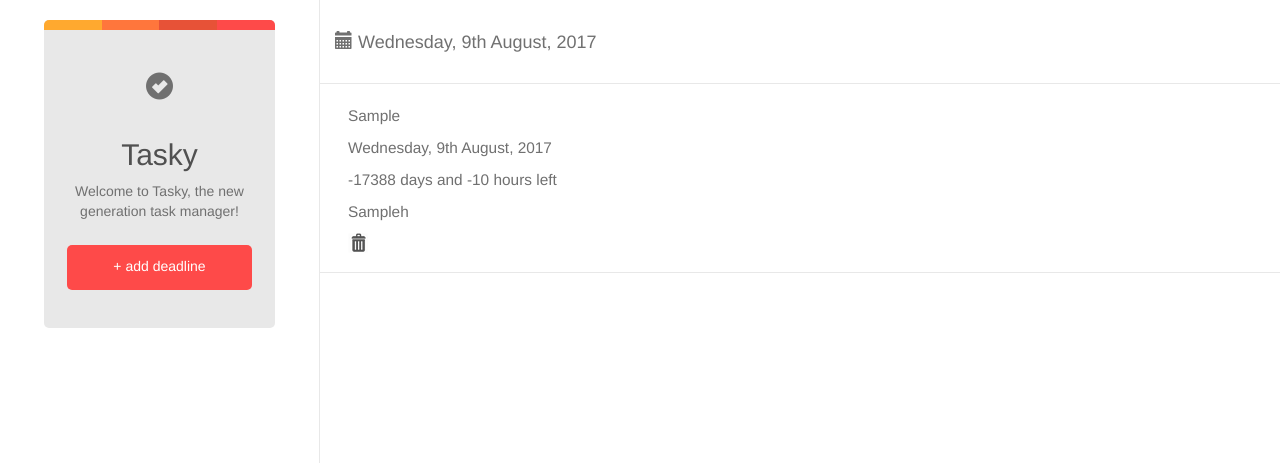
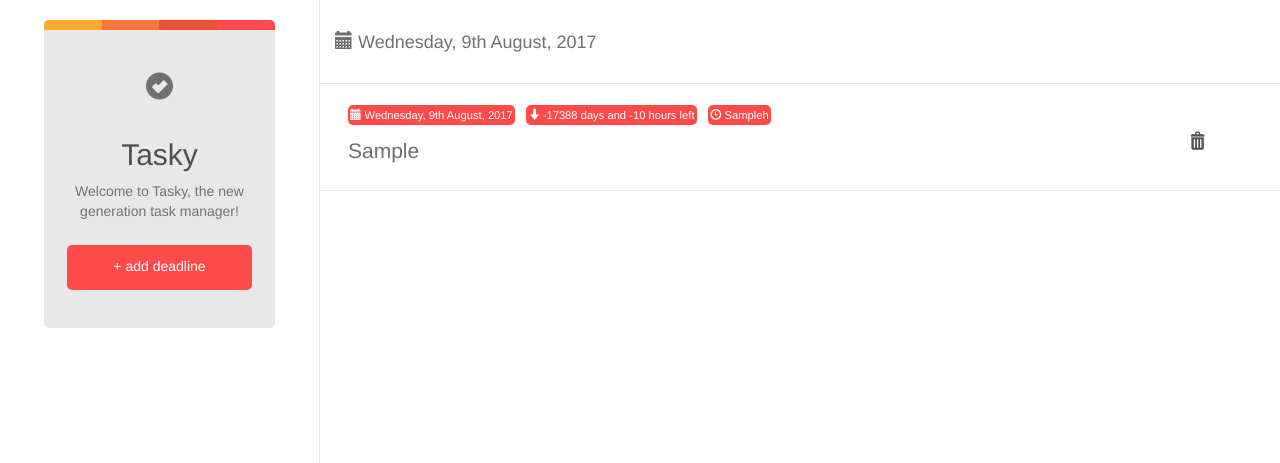
Before and after one commit to arnevbeveren/Task-Manager, a PHP site: page / in a window 1280 px wide. Shown: the part 52-515 px from the top of the page. Run offline with PHP 8.4, Linux system fonts and the light colour scheme; the visitor is signed in with stand-in values (Sample User, id 1); tables that the repository leaves empty or names only in its code hold one stand-in row (values such as "Sample post").

Commit message:
deadline-styling
css-tweak

```diff
--- a/add-deadline.php
+++ b/add-deadline.php
@@ -3,6 +3,11 @@
 spl_autoload_register( function($class){
     include_once("classes/". $class . ".php");
 });
+
+    session_start();
+
+    $user = new User();
+    $currentProfile = $user->getUser();
 
     $deadline = new Deadlines();
 
@@ -20,6 +25,7 @@ if (!empty($_POST)) {
 <link href="css/bootstrap.min.css" rel="stylesheet">
 <link href="css/bootstrap.css" rel="stylesheet">
 <link rel="stylesheet" href="css/register.css">
+<link rel="stylesheet" href="css/style.css">
 <meta charset="UTF-8">
 <head>
     <meta charset="UTF-8">
--- a/css/style.css
+++ b/css/style.css
@@ -4,11 +4,6 @@
     height: 600px;
 }
 
-#name{
-    padding-top: 2em;
-    padding-bottom: 2em;
-    color: #707070;
-}
 
 #date{
     color: #707070;
@@ -21,10 +16,6 @@
     padding: 0;
 }
 
-#list ul li p{
-    color: #707070;
-    font-size: 1.1em;
-}
 
 #list ul{
     list-style: none;
@@ -125,3 +116,49 @@ nav a.name{
 .btnRemove{
     font-size: 1em;
 }
+
+p#deadline{
+    font-size: 1.5em;
+    font-weight: 500;
+    position: relative;
+    margin-top: 1.5em;
+    color: #707070;
+}
+
+p#expiredate{
+    font-size: 0.8em;
+    background-color: #FE4A49;
+    padding: 0.2em;
+    display: block;
+    float: left;
+    border-radius: 5px;
+    color: #fff;
+}
+
+p#timeleft{
+    color: #fff;
+    font-size: 0.8em;
+    background-color: #FE4A49;
+    padding: 0.2em;
+    display: block;
+    float: left;
+    margin-left: 1em;
+    border-radius: 5px;
+}
+
+p#duration{
+    font-size: 0.8em;
+    background-color: #FE4A49;
+    padding: 0.2em;
+    display: block;
+    float: left;
+    margin-left: 1em;
+    border-radius: 5px;
+    color: #fff;
+}
+
+.remover{
+    margin-left: 90%;
+    margin-top: -45px;
+    padding-bottom: 20px;
+}
--- a/index.php
+++ b/index.php
@@ -83,13 +83,13 @@ if( !empty($_POST)){
 
             <li id="<?php echo $deadline['id']; ?>">
 
+                    <p class="details" id="expiredate">
+                        <span class="glyphicon glyphicon-calendar" aria-hidden="true"></span>
+                        <?php echo (new \DateTime($deadline['expiredate']))->format('l, jS F, Y'); ?></p>
 
-
-                    <p><?php echo $deadline['deadline']; ?></p>
-
-                    <p><?php echo (new \DateTime($deadline['expiredate']))->format('l, jS F, Y'); ?></p>
-
-                    <p><?php
+                    <p class="details" id="timeleft">
+                        <span class="glyphicon glyphicon-arrow-down" aria-hidden="true"></span>
+                        <?php
                         $date = strtotime($deadline['expiredate']);
                         $remaining = $date - time();
                         $days_remaining = floor($remaining / 86400);
@@ -97,9 +97,13 @@ if( !empty($_POST)){
                         echo "$days_remaining days and $hours_remaining hours left";
                         ?></p>
 
-                    <p><?php echo $deadline['duration']; ?>h</p>
+                    <p class="details" id="duration">
+                        <span class="glyphicon glyphicon-time" aria-hidden="true"></span>
+                        <?php echo $deadline['duration']; ?>h</p>
 
-                <form method='post' action=''>
+                    <p class="details" id="deadline"><?php echo $deadline['deadline']; ?></p>
+
+                <form class="remover" method='post' action=''>
 
                     <input type='hidden' name='action' value='removeDeadline' />
 
```
